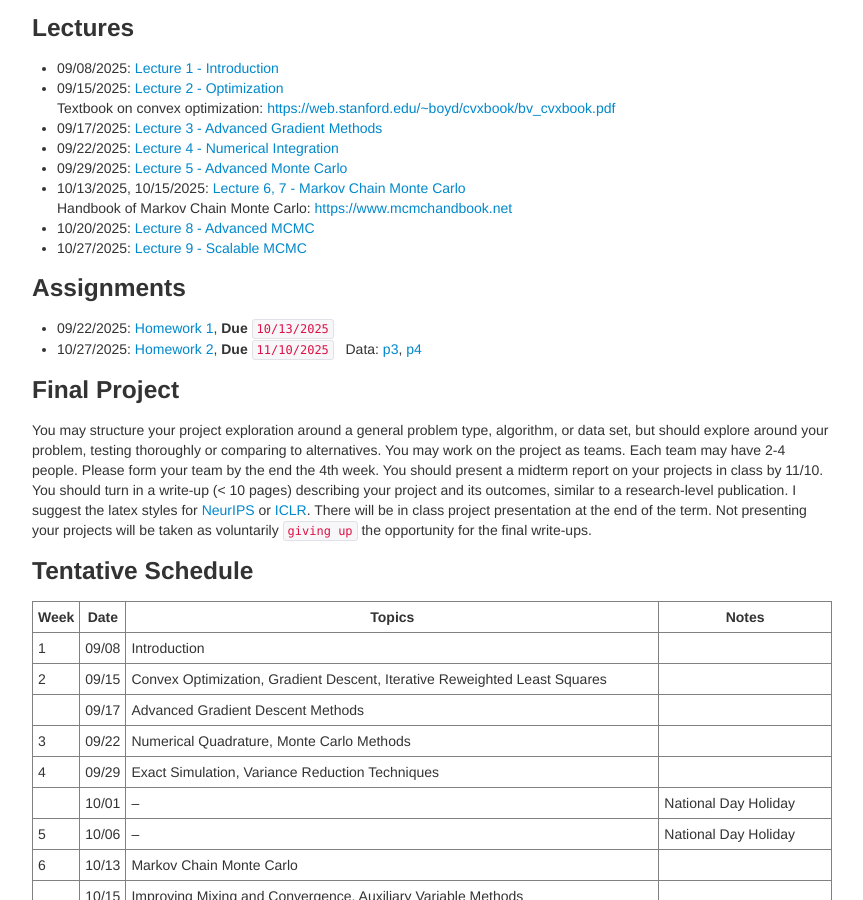
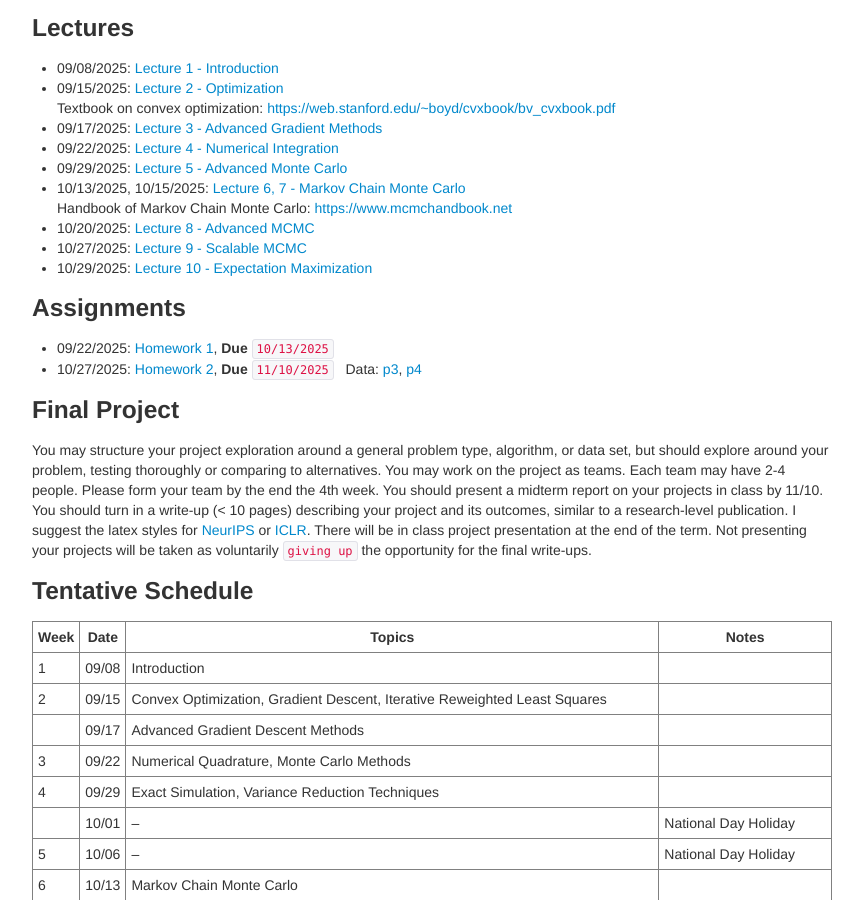
Before and after one commit to zcrabbit/zcrabbit.github.io, a Jekyll site: the page built from courses/smcm-f25.md, in a window 1280 px wide and 900 px high, scrolled down 1085 px. Shown: the whole window, without its empty margins (208-1071 px from the left). Built offline with Jekyll 4.4.1, drawn with Linux system fonts in a browser that asks for light colours.

Commit message:
lecture 10 out

```diff
--- a/courses/smcm-f25.md
+++ b/courses/smcm-f25.md
@@ -47,6 +47,7 @@ We will use python during the course. A good Python tutorial is available at <ht
   Handbook of Markov Chain Monte Carlo: <https://www.mcmchandbook.net>
 - 10/20/2025: [Lecture 8 - Advanced MCMC]({{sites.baseurl}}/static/slides/smcm_fall25/lec08.pdf)
 - 10/27/2025: [Lecture 9 - Scalable MCMC]({{sites.baseurl}}/static/slides/smcm_fall25/lec09.pdf)
+- 10/29/2025: [Lecture 10 - Expectation Maximization]({{sites.baseurl}}/static/slides/smcm_fall25/lec10.pdf)
 
 
 ### Assignments
```
Also changed, not shown: 3 other files.
